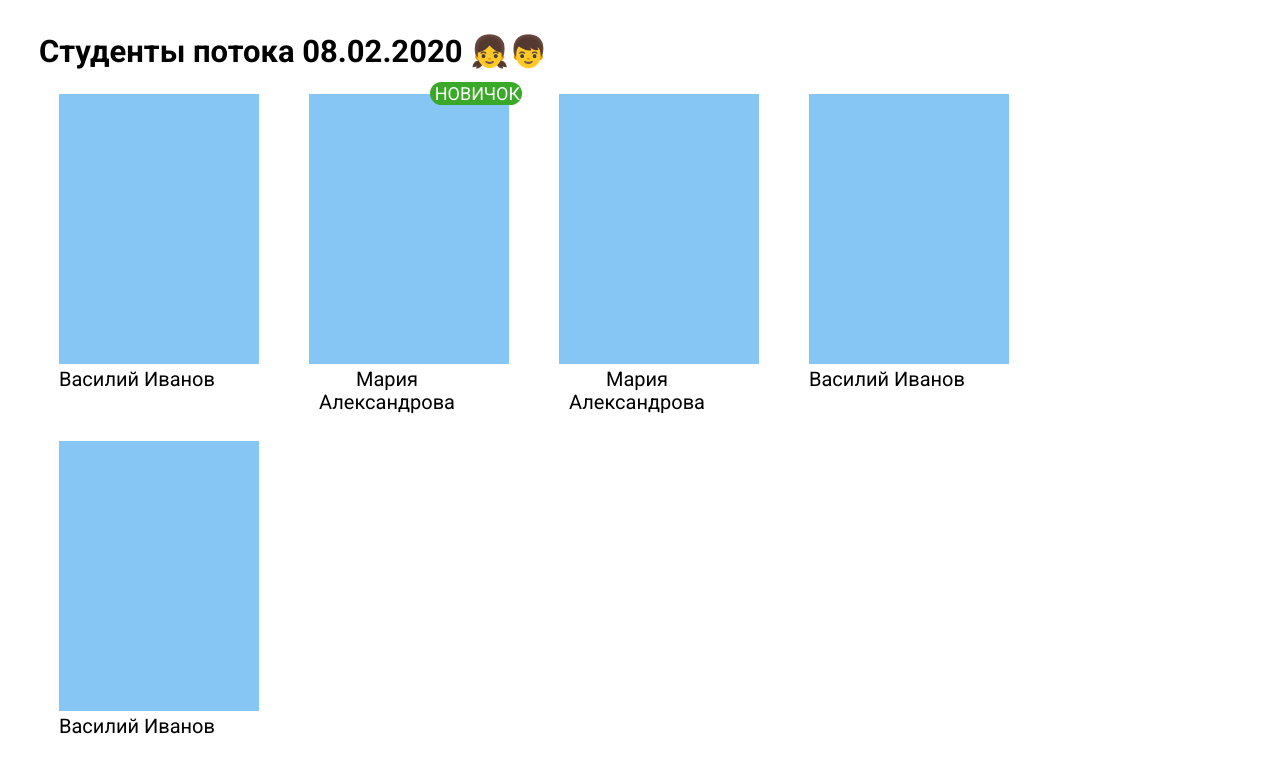
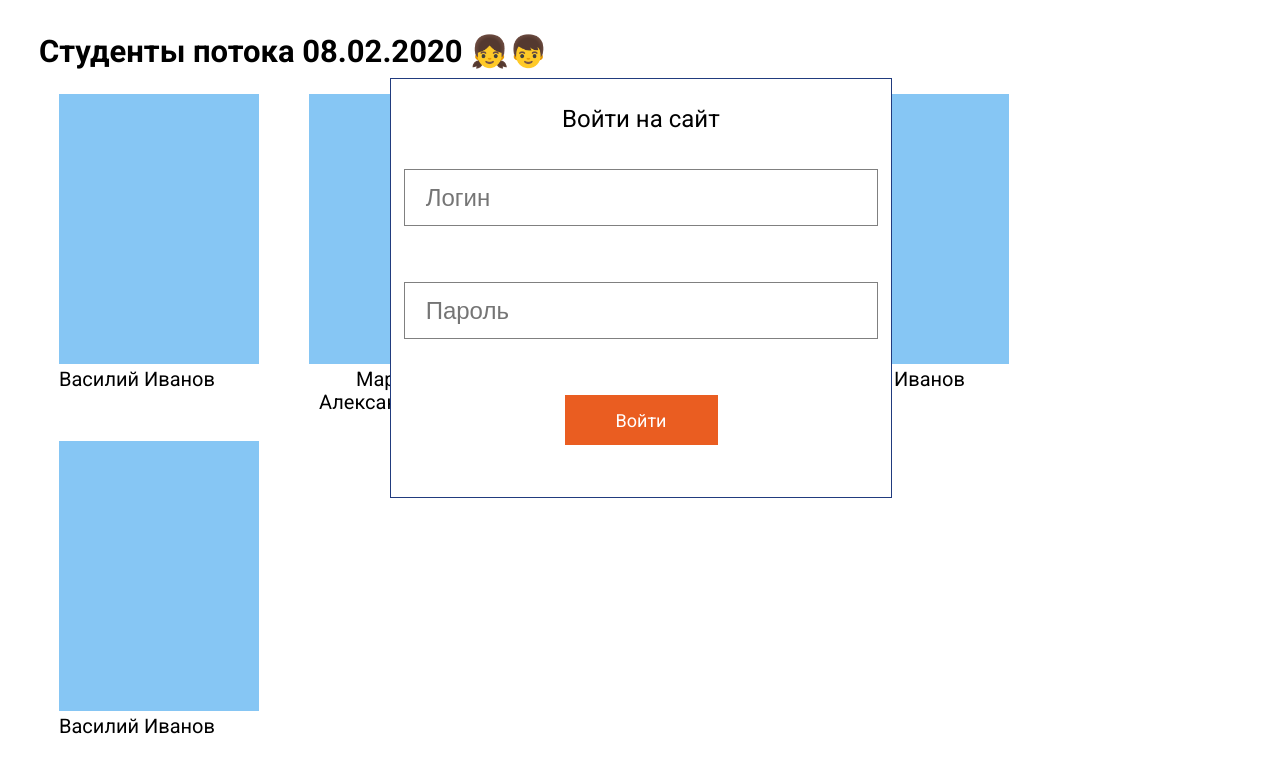
Before and after one commit to z4ng1ew/literate-waddle.githob.io, a plain HTML site: page students.html in a window 1280 px wide. Both pictures are taken after a click on the link "Войти". Shown: the part 82-854 px from the top of the page. Drawn offline with Linux system fonts and the light colour scheme.

Commit message:
Add files via upload

```diff
--- a/students.html
+++ b/students.html
@@ -59,3 +59,20 @@
     <footer class="footer">
         <p>2023 &copy; <a class="footer__text" href="#">учебный центр</a></p>
     </footer>
+    <div class="block visible ">
+        <div class="regist_el_exit_text ">
+            <h2 class="regist_text">Войти на сайт</h2>
+        </div>
+        <div><input class="regist_el_login" autofocus placeholder=" Логин" type="text"></div>
+        <div><input class="regist_el_password" placeholder=" Пароль" type="text"></div>
+        <div class="regist_el_exit"> <a class="button_regist" href="#">Войти</a></div>
+
+    </div>
+
+
+    <script src="regist.js">
+
+    </script>
+</body>
+
+</html>
```
